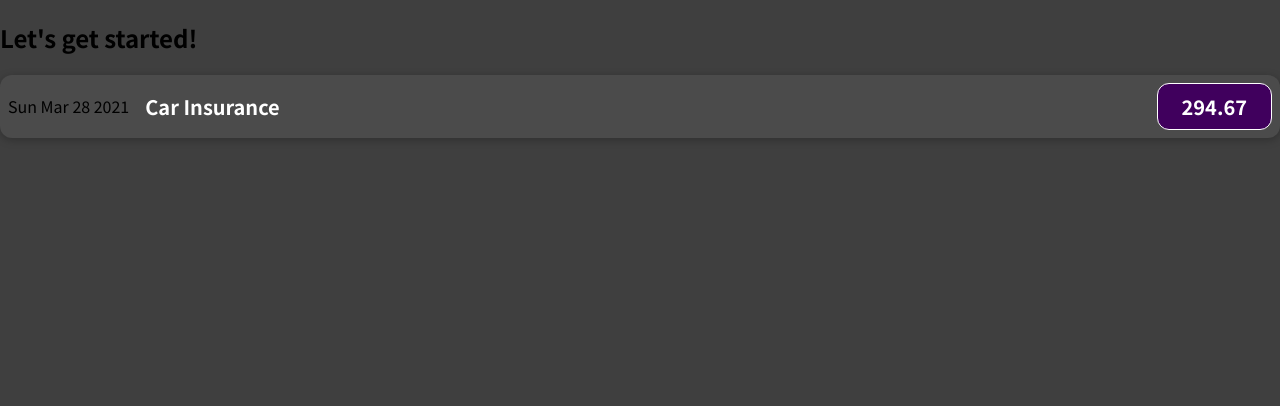
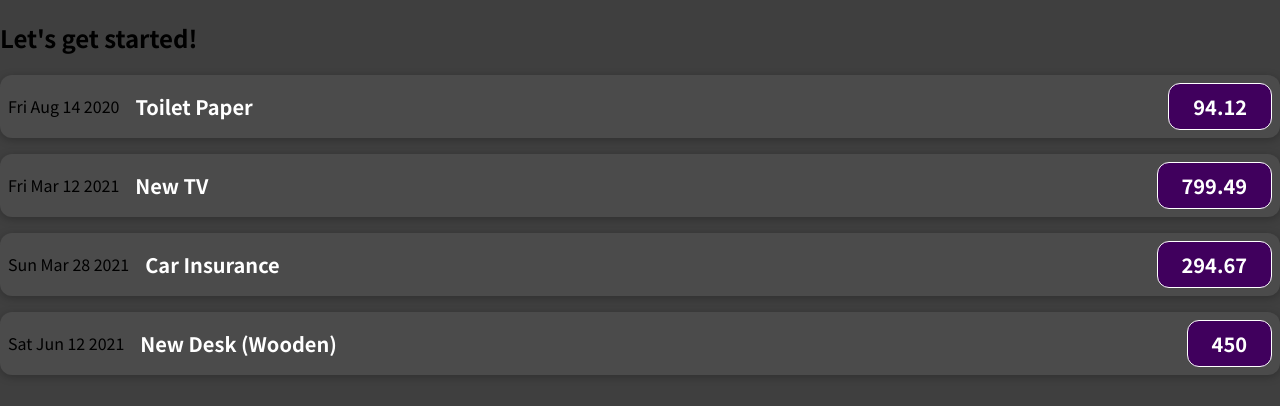
Before and after one commit to collinstewart30/React-Starting-Project, a JavaScript app: page / in a window 1280 px wide. Shown: the top 406 px of the page. Built offline with nearby package versions, Linux system fonts and the light colour scheme.

Commit message:
Lesson 37 adding props

```diff
--- a/src/App.js
+++ b/src/App.js
@@ -1,10 +1,36 @@
 import ExpenseItem from "./components/ExpenseItem";
 
 function App() {
+
+  const expenses = [
+    {
+      id: 'e1',
+      title: 'Toilet Paper',
+      amount: 94.12,
+      date: new Date(2020, 7, 14),
+    },
+    { id: 'e2', title: 'New TV', amount: 799.49, date: new Date(2021, 2, 12) },
+    {
+      id: 'e3',
+      title: 'Car Insurance',
+      amount: 294.67,
+      date: new Date(2021, 2, 28),
+    },
+    {
+      id: 'e4',
+      title: 'New Desk (Wooden)',
+      amount: 450,
+      date: new Date(2021, 5, 12),
+    },
+  ];
+
   return (
     <div>
       <h2>Let's get started!</h2>
-      <ExpenseItem></ExpenseItem>
+      <ExpenseItem title={expenses[0].title} amount={expenses[0].amount} date={expenses[0].date}></ExpenseItem>
+      <ExpenseItem title={expenses[1].title} amount={expenses[1].amount} date={expenses[1].date}></ExpenseItem>
+      <ExpenseItem title={expenses[2].title} amount={expenses[2].amount} date={expenses[2].date}></ExpenseItem>
+      <ExpenseItem title={expenses[3].title} amount={expenses[3].amount} date={expenses[3].date}></ExpenseItem>
     </div>
   );
 }
--- a/src/components/ExpenseItem.js
+++ b/src/components/ExpenseItem.js
@@ -1,16 +1,13 @@
 import './ExpenseItem.css';
 
-function ExpenseItem() {
-  const expenseDate = new Date(2021, 2, 28);
-  const expenseTitle = 'Car Insurance';
-  const expenseAmount = 294.67;
+function ExpenseItem(props) {
 
   return (
     <div className="expense-item">
-      <div>{expenseDate.toDateString()}</div>
+      <div>{props.date.toDateString()}</div>
       <div className="expense-item__description">
-        <h2>{expenseTitle}</h2>
-        <div className="expense-item__price">{expenseAmount}</div>
+        <h2>{props.title}</h2>
+        <div className="expense-item__price">{props.amount}</div>
       </div>
     </div>
   );
```
Also changed, not shown: 1 other file (tests, documents, lock files or other folders).
